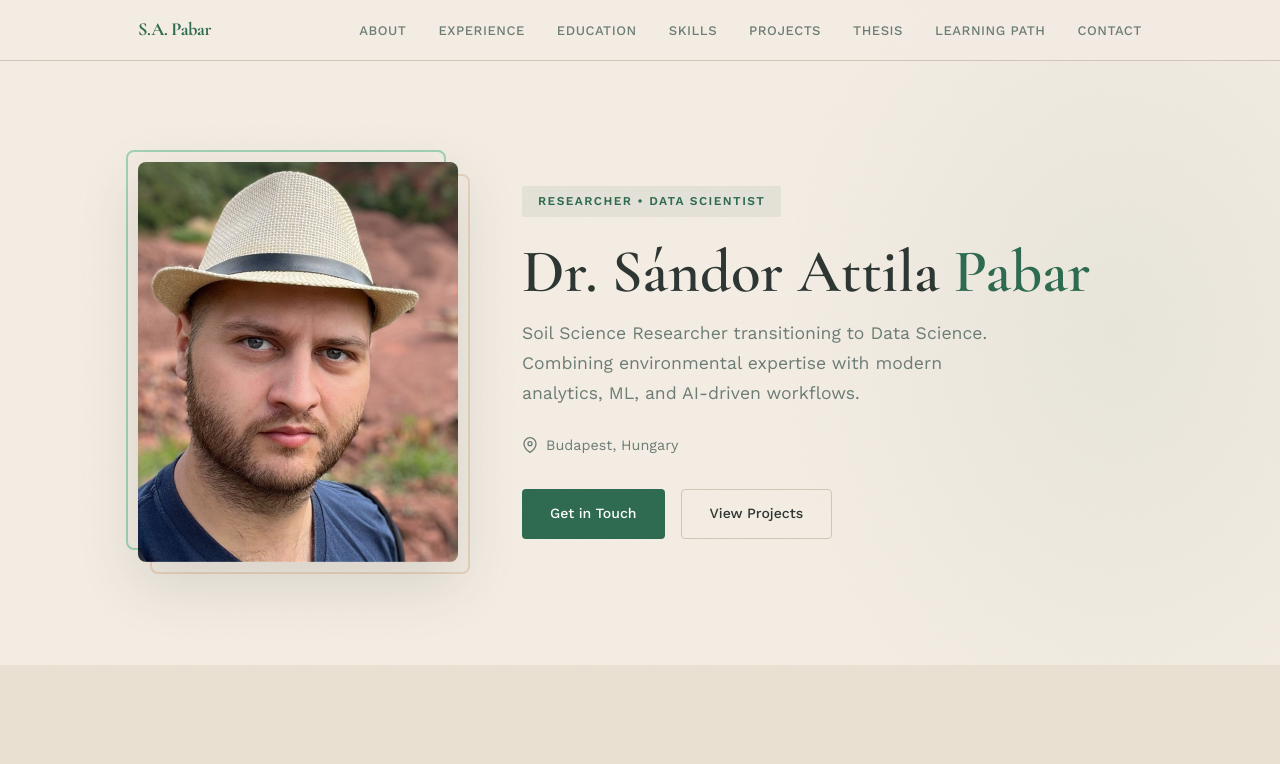
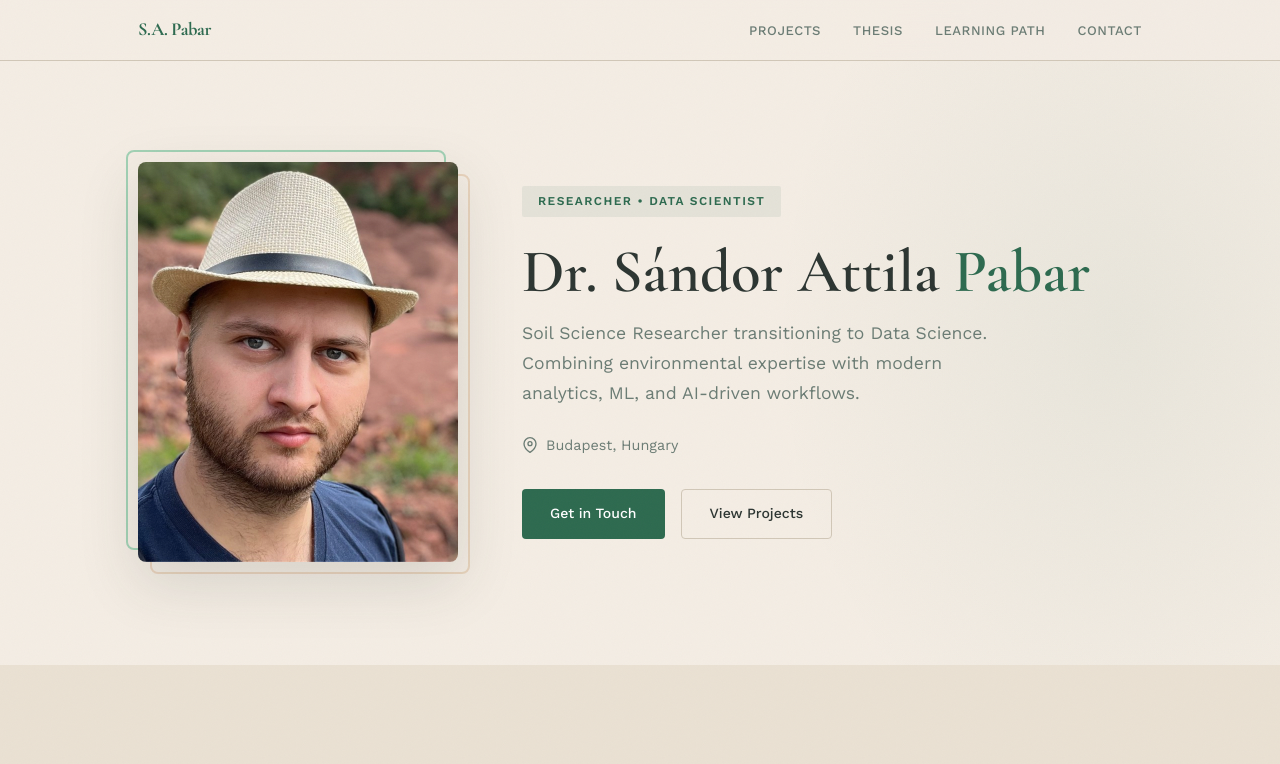
Before and after one commit to lugosidomotor/sandorpabar, a plain HTML site: page index.html in a window 1280 px wide. Shown: the top 764 px of the page. Drawn offline with nearby package versions, Linux system fonts and the light colour scheme.

Commit message:
Feature/learning path and thesis photos (#2)
* Add learning path page; replace stock photo gallery with scene-break banners

- New learning-path.html: 10-step junior data scientist roadmap for 2026
  with interactive accordion timeline, progress tracking, and project links
- thesis.html: replaced Stock Photo Storyboard section with atmospheric
  scene-break banners between content sections; hero now uses soil photo
  as background with overlay
- Updated nav across all pages (index, projects, thesis) with Learning Path link

* Unify nav across all pages: 5 consistent links + proper mobile toggle

- Standardized nav: Home, Projects, Thesis, Learning Path, Contact
- Removed redundant section links (About, Skills, Experience, Education)
  from top nav; they remain as scroll sections on index.html
- Fixed thesis.html: replaced inline JS toggle hack with proper CSS-based
  mobile hamburger with animated open/close
- Added Contact link to thesis.html and learning-path.html navs
- Mobile breakpoint unified at 680px across all pages

---------

Co-authored-by: lugosidomotor <lugosidomotor@users.noreply.github.com>

```diff
--- a/index.html
+++ b/index.html
@@ -986,10 +986,6 @@
                 <span></span><span></span><span></span>
             </button>
             <ul class="nav-links" id="navLinks">
-                <li><a href="#about">About</a></li>
-                <li><a href="#experience">Experience</a></li>
-                <li><a href="#education">Education</a></li>
-                <li><a href="#skills">Skills</a></li>
                 <li><a href="projects.html">Projects</a></li>
                 <li><a href="thesis.html">Thesis</a></li>
                 <li><a href="learning-path.html">Learning Path</a></li>
```
Also changed, not shown: learning-path.html (+2 -0 lines).
